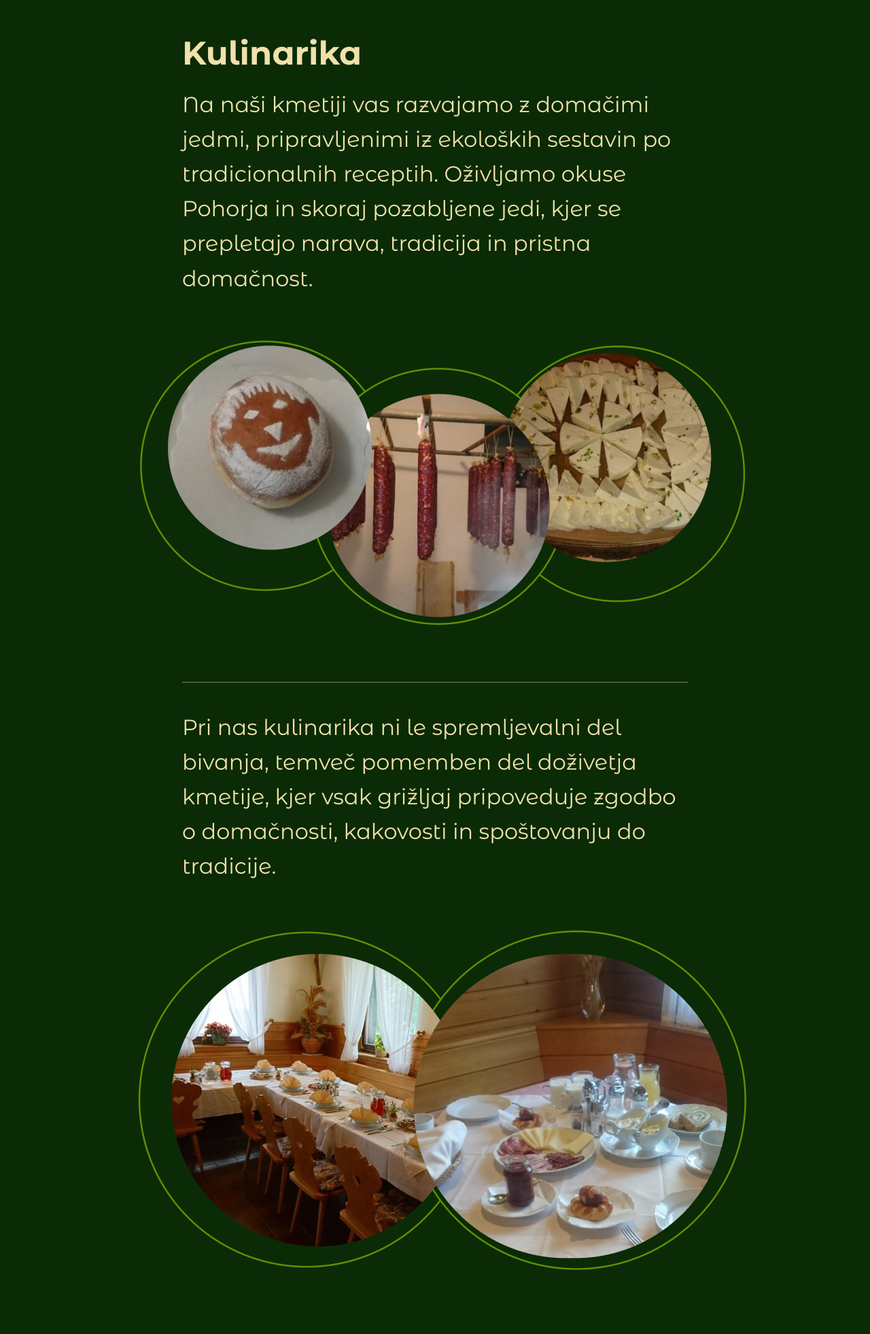
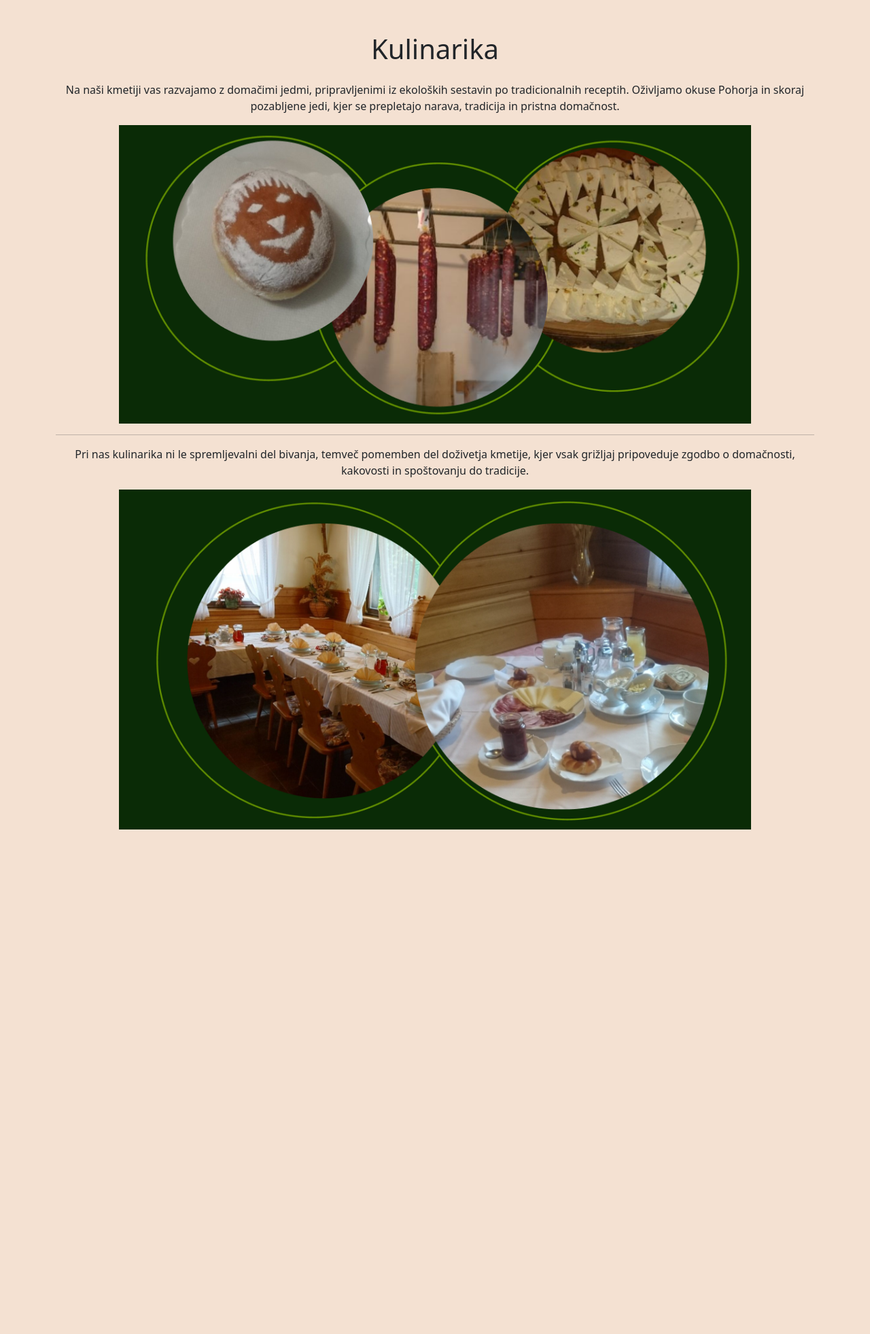
Before and after one commit to gredolgregor/Kmetavzeri, a PHP site: page / in a window 1280 px wide. Shown: the whole page at 68% size. After the commit the page ends 1220 px from the top, so only its background shows below. Run offline with PHP 8.4, Linux system fonts and the light colour scheme.

Commit message:
testanje bootstrap
test

```diff
--- a/data/www/css/style.css
+++ b/data/www/css/style.css
@@ -1,41 +1,5 @@
 body {
-    background-color: #0a2b06; /* Temno zelena */
-    color: #f1e0ac;           /* Krem barva besedila */
-    text-align: center;
-    padding: 50px 20px;
-    font-family: sans-serif;
+  background-color: #f4e1d2;
 }
 
-h1 {
-    max-width: 60%;
-    font-weight: bold;
-    font-size: 48px;
-    font-family: 'Montserrat Alternates', sans-serif;
-    margin-bottom: 20px;
-    margin-left: auto;
-    margin-right: auto;
-    text-align: left;
-}
-
-p {
-    max-width: 60%;
-    margin: 0 auto 20px auto;
-    font-family: 'Montserrat Alternates', sans-serif;
-    font-size: 32px;
-    line-height: 1.6;
-    text-align: left;
-}
-
-img {
-    max-width: 90%;
-    height: auto;
-    margin: 30px 0;
-}
-
-hr {
-    border: none;
-    border-top: 1px solid #f1e0ac;
-    width: 60%;
-    margin: 40px auto;
-    opacity: 0.5;
-}
+/*# sourceMappingURL=style.css.map */
--- a/data/www/index.html
+++ b/data/www/index.html
@@ -5,21 +5,26 @@
     <title>Kulinarika</title>
     <link href="https://cdn.jsdelivr.net/npm/bootstrap@5.3.0/dist/css/bootstrap.min.css" rel="stylesheet">
     <link href="https://fonts.googleapis.com/css2?family=Montserrat+Alternates:wght@400;700&display=swap" rel="stylesheet">
-    <link rel="stylesheet" href="css/style.css">
+    <link rel="stylesheet" href="style.css">
 </head>
-<body>
+<body class="ozadje">
 
-    <h1>Kulinarika</h1>
+    <div class="container text-center my-5 col-12">
 
-    <p>Na naši kmetiji vas razvajamo z domačimi jedmi, pripravljenimi iz ekoloških sestavin po tradicionalnih receptih. Oživljamo okuse Pohorja in skoraj pozabljene jedi, kjer se prepletajo narava, tradicija in pristna domačnost.</p>
+        <h1 class="mb-4">Kulinarika</h1>
 
-    <img src="images/kulinarika1.png" alt="Kulinarika 1">
+        <p class="col-12">Na naši kmetiji vas razvajamo z domačimi jedmi, pripravljenimi iz ekoloških sestavin po tradicionalnih receptih. Oživljamo okuse Pohorja in skoraj pozabljene jedi, kjer se prepletajo narava, tradicija in pristna domačnost.</p>
 
-    <hr>
+        <!-- Razred img-fluid poskrbi, da je slika odzivna, d-block in mx-auto pa jo centrirata -->
+        <img src="images/kulinarika1.png" alt="Kulinarika 1" class="col-10">
 
-    <p>Pri nas kulinarika ni le spremljevalni del bivanja, temveč pomemben del doživetja kmetije, kjer vsak grižljaj pripoveduje zgodbo o domačnosti, kakovosti in spoštovanju do tradicije.</p>
+        <hr>
 
-    <img src="images/kulinarika2.png" alt="Kulinarika 2">
+        <p>Pri nas kulinarika ni le spremljevalni del bivanja, temveč pomemben del doživetja kmetije, kjer vsak grižljaj pripoveduje zgodbo o domačnosti, kakovosti in spoštovanju do tradicije.</p>
+
+        <img src="images/kulinarika2.png" alt="Kulinarika 2" class="col-10">
+
+    </div>
 
 </body>
 </html>
--- a/data/www/scss/style.scss
+++ b/data/www/scss/style.scss
@@ -0,0 +1,5 @@
+$ozadje: #f4e1d2; // tvoja barva
+
+body {
+    background-color: $ozadje;
+}
```
Also changed, not shown: 1 other file.
